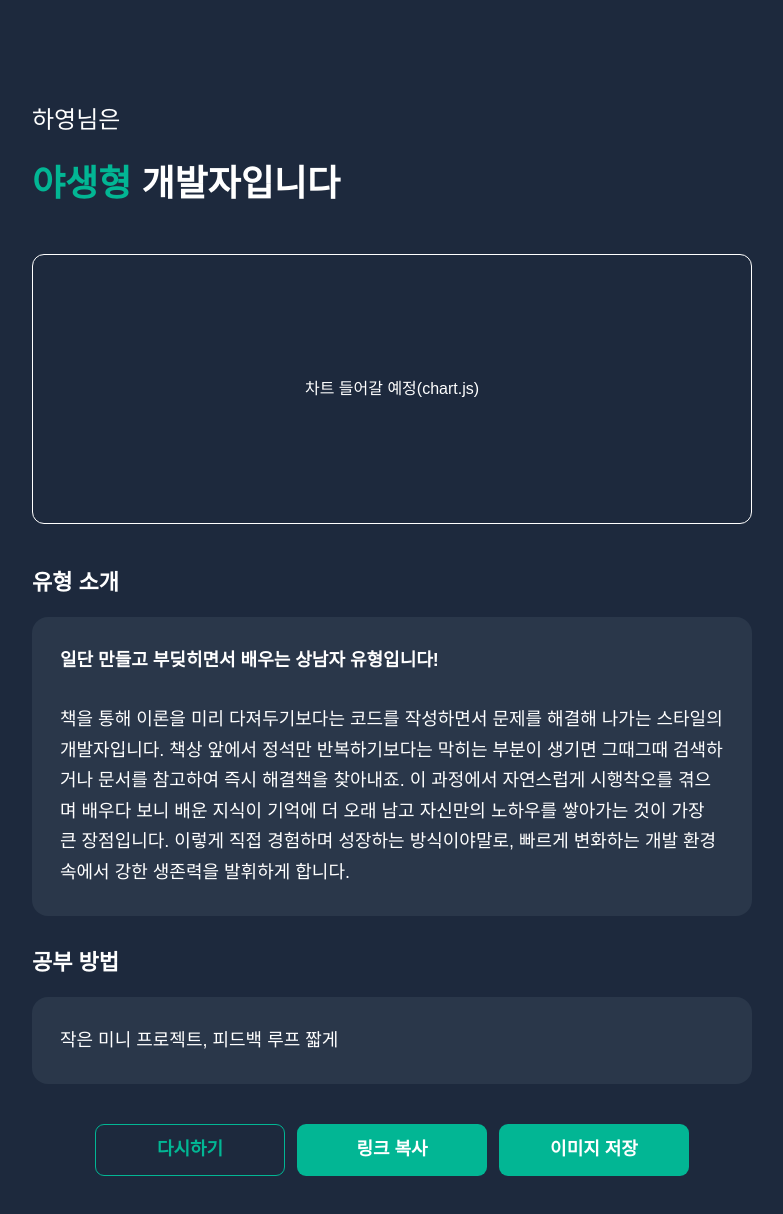
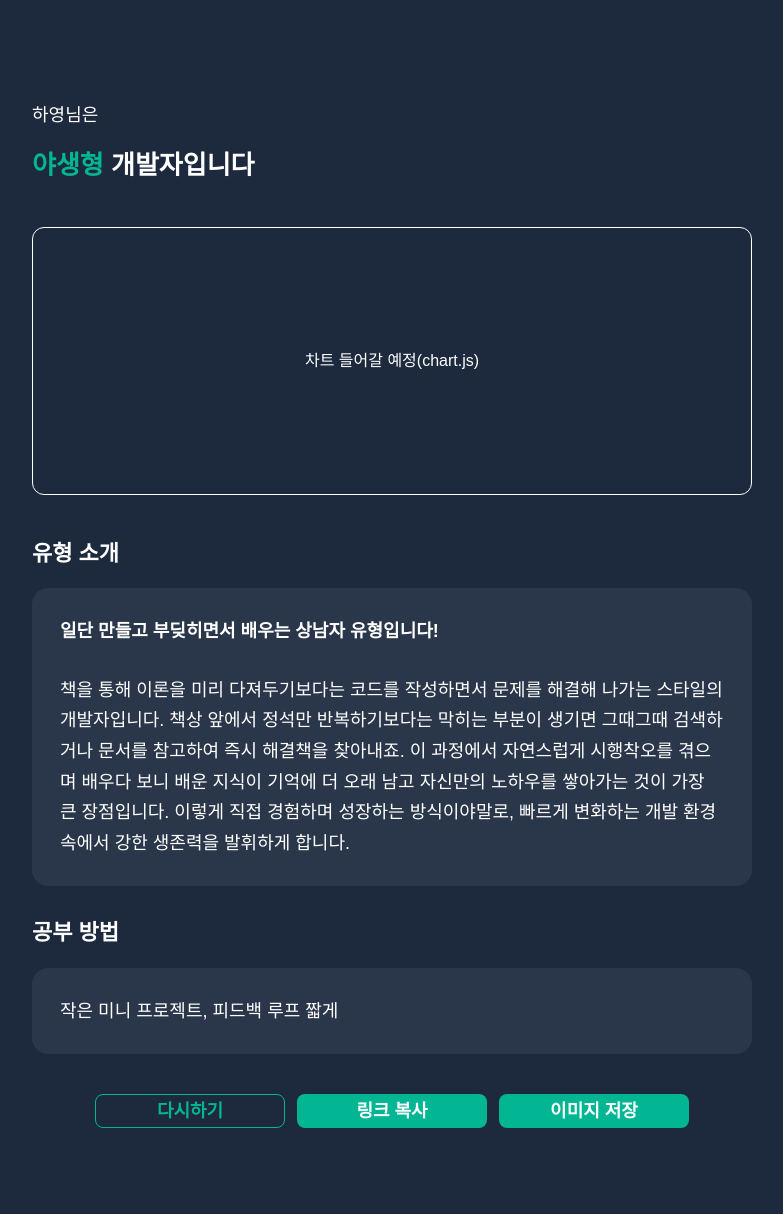
Before and after one commit to nijuy/dev-type-test, a Next.js app: page /result in a window 1280 px wide. Shown: the top 1214 px of the page, without its empty margins (248-1031 px from the left). Built offline with nearby package versions, Linux system fonts and the light colour scheme.

Commit message:
chore: px to tailwind scale(or rem) (#5 #6)

```diff
--- a/src/app/result/components/Btn.tsx
+++ b/src/app/result/components/Btn.tsx
@@ -1,7 +1,9 @@
-export default function Btn({ type, text }: { type: number, text: string }) {
-   return (
-      <button className={`${type === 0 ? 'border border-[#02B694] text-[#02B694]' : 'text-white bg-[#02B694]'} flex-center md:w-[190px] w-full md:h-[52px] h-[34px] rounded-[9px]`}>
-         {text}
-      </button>
-   )
+export default function Btn({ type, text }: { type: number; text: string }) {
+  return (
+    <button
+      className={`${type === 0 ? 'border border-[#02B694] text-[#02B694]' : 'bg-[#02B694] text-white'} flex-center h-[2.125rem] w-full rounded-lg md:h-[2.125rem] md:w-[11.875rem]`}
+    >
+      {text}
+    </button>
+  );
 }
--- a/src/app/result/components/DetailInfo.tsx
+++ b/src/app/result/components/DetailInfo.tsx
@@ -1,21 +1,20 @@
 interface DetailInfoData {
-   title: string,
-   subTitle?: string,
-   desc: string,
-   studyMethod?: string,
+  title: string;
+  subTitle?: string;
+  desc: string;
+  studyMethod?: string;
 }
 
 export default function DetailInfo({ data }: { data: DetailInfoData }) {
-
-   return (
-      <div>
-         <strong className="md:text-[22px]">{data.title}</strong>
-         <div className="w-full md:text-[18px] rounded-[16px] md:p-7 p-5 mt-4 bg-[#2A374A]">
-            {data.subTitle &&
-               <p className="font-semibold md:mb-7 mb-5">{data.subTitle}</p>
-            }
-            <p>{data.desc}</p>
-         </div>
+  return (
+    <div>
+      <strong className="md:text-[1.375rem]">{data.title}</strong>
+      <div className="mt-4 w-full rounded-2xl bg-[#2A374A] p-5 md:p-7 md:text-[1.125rem]">
+        {data.subTitle && (
+          <p className="mb-5 font-semibold md:mb-7">{data.subTitle}</p>
+        )}
+        <p>{data.desc}</p>
       </div>
-   )
+    </div>
+  );
 }
--- a/src/app/result/page.tsx
+++ b/src/app/result/page.tsx
@@ -1,8 +1,7 @@
-import DetailInfo from "./components/DetailInfo";
-import Btn from "./components/Btn";
+import DetailInfo from './components/DetailInfo';
+import Btn from './components/Btn';
 
 export default function ResultPage() {
-
   // ✅ 유저 데이터 타입 정의
   interface UserDataType {
     name: string;
@@ -15,56 +14,56 @@ export default function ResultPage() {
     studyMethod: string;
   }
 
-
   // ✅ 유저 데이터
   const userData: UserDataType = {
     name: '하영',
-        typeResult: '야생형'
-    }
+    typeResult: '야생형',
+  };
   // ✅ 결과 데이터
   const resultData: Record<string, ResultDataType> = {
-        '야생형': {
+    야생형: {
       title: '일단 만들고 부딪히면서 배우는 상남자 유형입니다!',
       desc: '책을 통해 이론을 미리 다져두기보다는 코드를 작성하면서 문제를 해결해 나가는 스타일의 개발자입니다. 책상 앞에서 정석만 반복하기보다는 막히는 부분이 생기면 그때그때 검색하거나 문서를 참고하여 즉시 해결책을 찾아내죠. 이 과정에서 자연스럽게 시행착오를 겪으며 배우다 보니 배운 지식이 기억에 더 오래 남고 자신만의 노하우를 쌓아가는 것이 가장 큰 장점입니다. 이렇게 직접 경험하며 성장하는 방식이야말로, 빠르게 변화하는 개발 환경 속에서 강한 생존력을 발휘하게 합니다.',
       studyMethod: '작은 미니 프로젝트, 피드백 루프 짧게',
     },
-    }
-
+  };
 
   // ✅ 유형 소개 데이터
   const introTypeData = {
     title: '유형 소개',
     subTitle: resultData[userData.typeResult].title,
     desc: resultData[userData.typeResult].desc,
-    }
+  };
   // ✅ 공부 방법 데이터
   const studyMethodData = {
     title: '공부 방법',
     desc: resultData[userData.typeResult].studyMethod,
-    }
+  };
 
   return (
-        <main className="container flex flex-col md:gap-[40px] gap-8">
+    <main className="container flex flex-col gap-8 md:gap-10">
       <div>
-                <div className="font-medium md:text-[24px] text-[18px] text-white">
+        <div className="md:text-6 text-[1.125rem] font-medium text-white">
           {userData.name}님은
         </div>
-                <div className="md:text-[36px] text-[26px] font-bold md:mt-3 text-white">
-                    <span className="text-[var(--primaryColor)]">{userData.typeResult}</span>
+        <div className="md:text-9 text-[1.625rem] font-bold text-white md:mt-3">
+          <span className="text-[var(--primaryColor)]">
+            {userData.typeResult}
+          </span>
           <span>&nbsp;개발자입니다</span>
         </div>
       </div>
 
-            <div className="flex-center md:h-[270px] h-[150px] rounded-xl border border-white text-white">
+      <div className="flex-center h-37 rounded-xl border border-white text-white md:h-67">
         차트 들어갈 예정(chart.js)
       </div>
 
-            <div className="flex flex-col xl:gap-7 gap-5 text-white">
+      <div className="flex flex-col gap-5 text-white xl:gap-7">
         <DetailInfo data={introTypeData} />
         <DetailInfo data={studyMethodData} />
       </div>
 
-            <div className="flex md:flex-row flex-col justify-center gap-3 md:text-[18px] text-[14px] font-bold">
+      <div className="flex flex-col justify-center gap-3 text-[0.875rem] font-bold md:flex-row md:text-[1.125rem]">
         <Btn type={0} text="다시하기" />
         <Btn type={1} text="링크 복사" />
         <Btn type={1} text="이미지 저장" />
```
Lines whose indentation alone changed are shown as unchanged.
